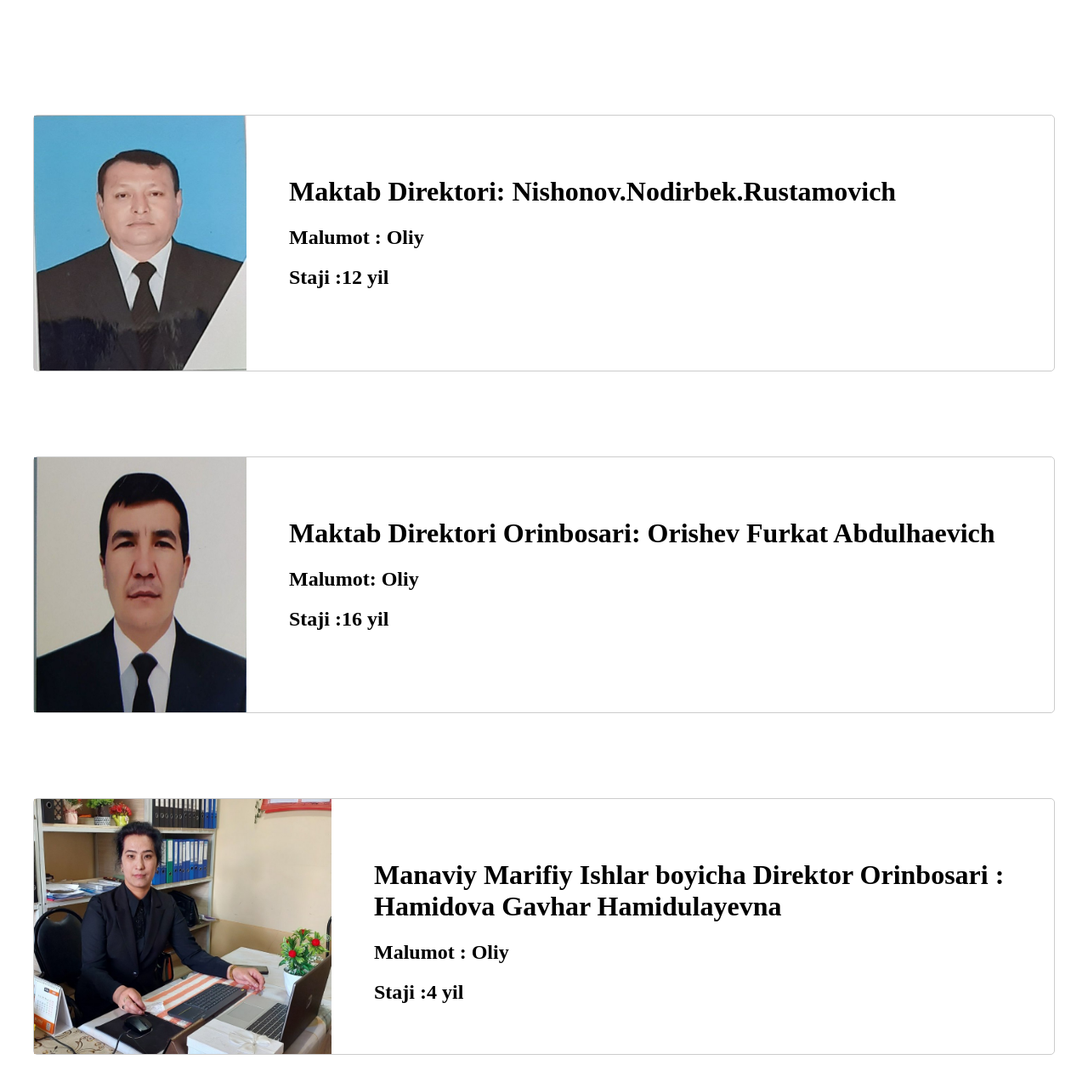
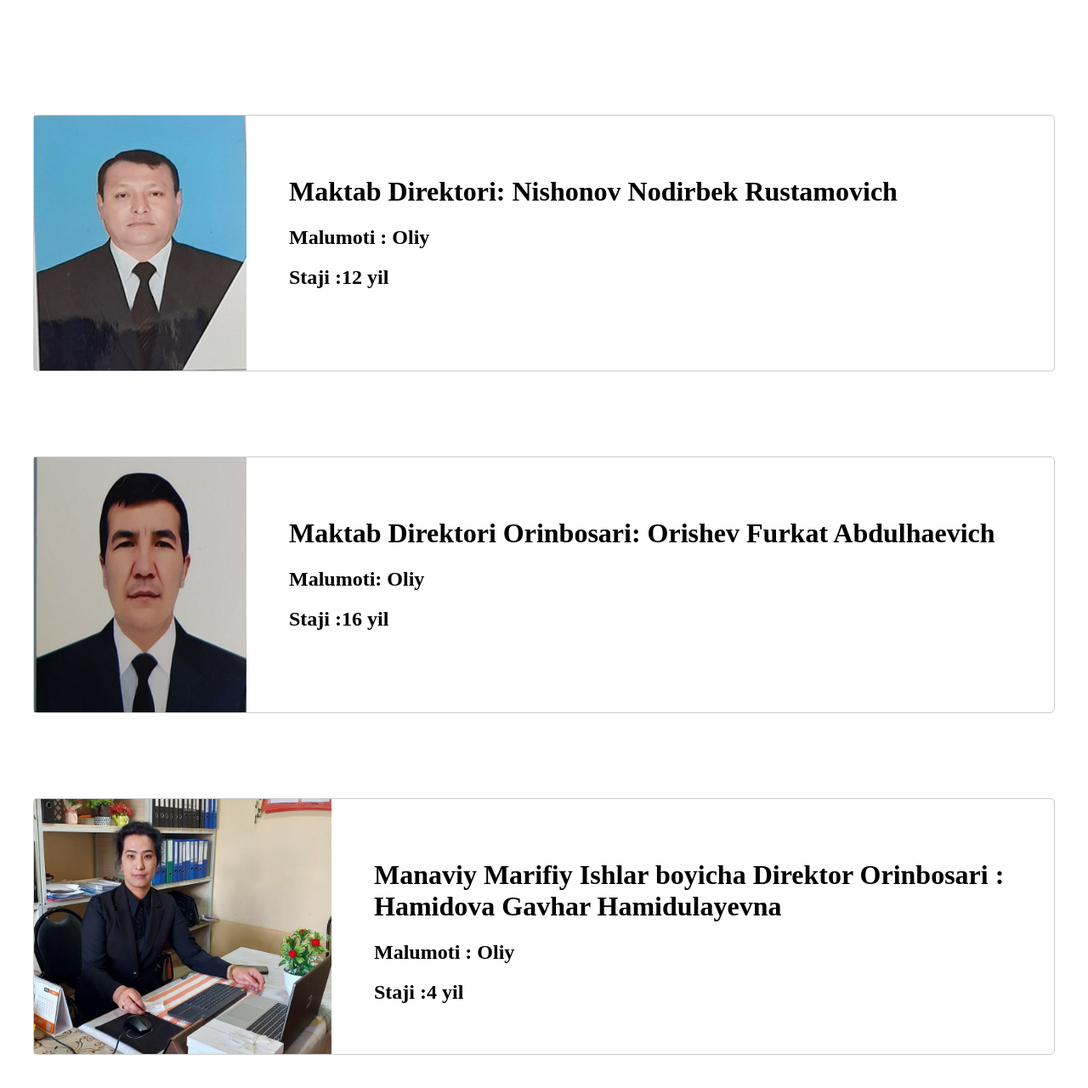
Before and after one commit to OgabekHaliljanov/Maktab, a plain HTML site: page kabinet.html in a window 1280 px wide. Shown: the whole page at 85% size. Drawn offline with Linux system fonts and the light colour scheme.

Commit message:
zato chirroyliku

```diff
--- a/kabinet.html
+++ b/kabinet.html
@@ -11,8 +11,8 @@
     <div class="image-container">
     <img src="./photo_2024-04-24_11-25-03.jpg" alt="Rasm" class="image">
     <div class="ml">
-        <h1>Maktab  Direktori: Nishonov.Nodirbek.Rustamovich</h1>
-        <h2>Malumot : Oliy</h2>
+        <h1>Maktab  Direktori: Nishonov Nodirbek Rustamovich</h1>
+        <h2>Malumoti : Oliy</h2>
 
         <h2>Staji :12 yil</h2>
     </div>
@@ -22,7 +22,7 @@
     <img src="photo_2024-04-24_11-38-53.jpg" alt="Rasm" class="image">
     <div class="ml">
         <h1>Maktab  Direktori Orinbosari: Orishev Furkat Abdulhaevich</h1>
-        <h2>Malumot: Oliy</h2>
+        <h2>Malumoti: Oliy</h2>
 
         <h2>Staji :16 yil</h2>
     </div>
@@ -32,7 +32,7 @@
     <img class="imge" src="./photo_2024-04-24_11-54-11.jpg" alt="Rasm" class="image">
     <div class="ml">
         <h1>Manaviy Marifiy Ishlar boyicha Direktor Orinbosari : Hamidova Gavhar Hamidulayevna </h1>
-        <h2>Malumot : Oliy</h2>
+        <h2>Malumoti : Oliy</h2>
         <h2>Staji :4 yil</h2>
     </div>
 </div>
```
